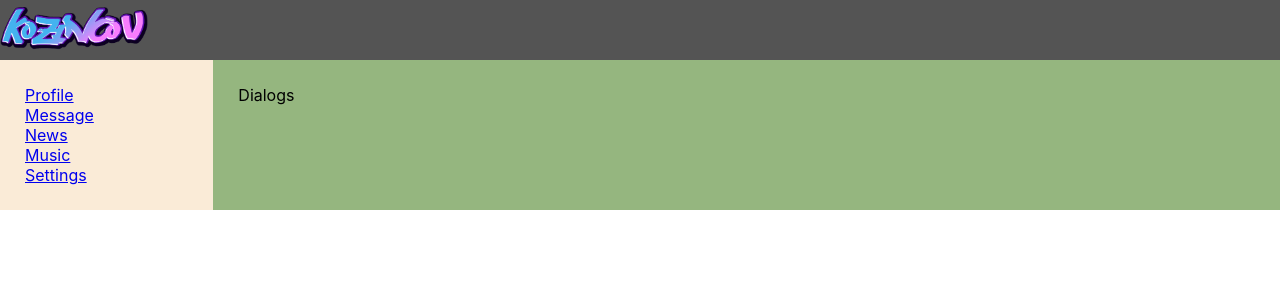
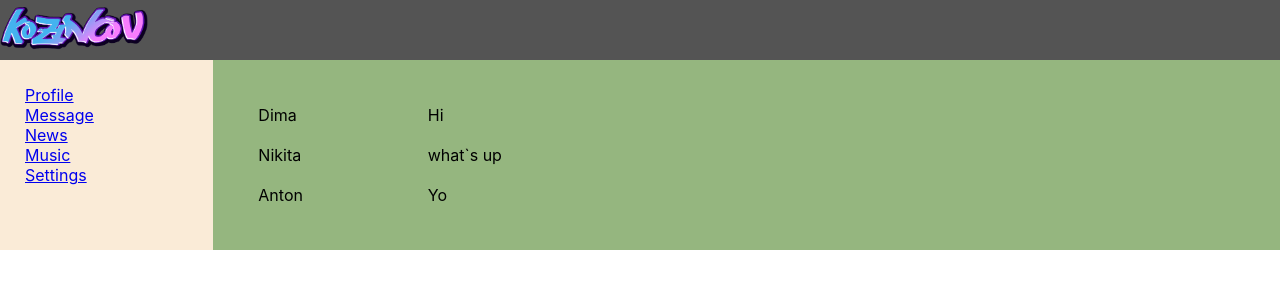
Before and after one commit to kozincov/social-network, a React (Create React App) app: page /message in a window 1280 px wide. Shown: the top 300 px of the page. Built offline with nearby package versions, Linux system fonts and the light colour scheme.

Commit message:
dialog layout

```diff
--- a/src/components/Dialogs/Dialogs.module.css
+++ b/src/components/Dialogs/Dialogs.module.css
@@ -0,0 +1,16 @@
+.dialogs {
+    display: grid;
+    grid-template-columns: 2fr 10fr;
+}
+
+.dialogsItem {
+    padding: 10px;
+}
+
+.dialog {
+    padding: 10px;
+}
+
+.message {
+    padding: 10px;
+}
--- a/src/components/Dialogs/Dialogs.tsx
+++ b/src/components/Dialogs/Dialogs.tsx
@@ -3,8 +3,23 @@ import style from './Dialogs.module.css'
 
 export const Dialogs = () => {
     return (
-        <div>
-            Dialogs
+        <div className={style.dialogs}>
+            <div className={style.dialogsItem}>
+                <div className={style.dialog}>
+                    Dima
+                </div>
+                <div className={style.dialog}>
+                    Nikita
+                </div>
+                <div className={style.dialog}>
+                    Anton
+                </div>
+            </div>
+            <div className={style.message}>
+                <div className={style.dialog}>Hi</div>
+                <div className={style.dialog}>what`s up</div>
+                <div className={style.dialog}>Yo</div>
+            </div>
         </div>
     );
 };
```
